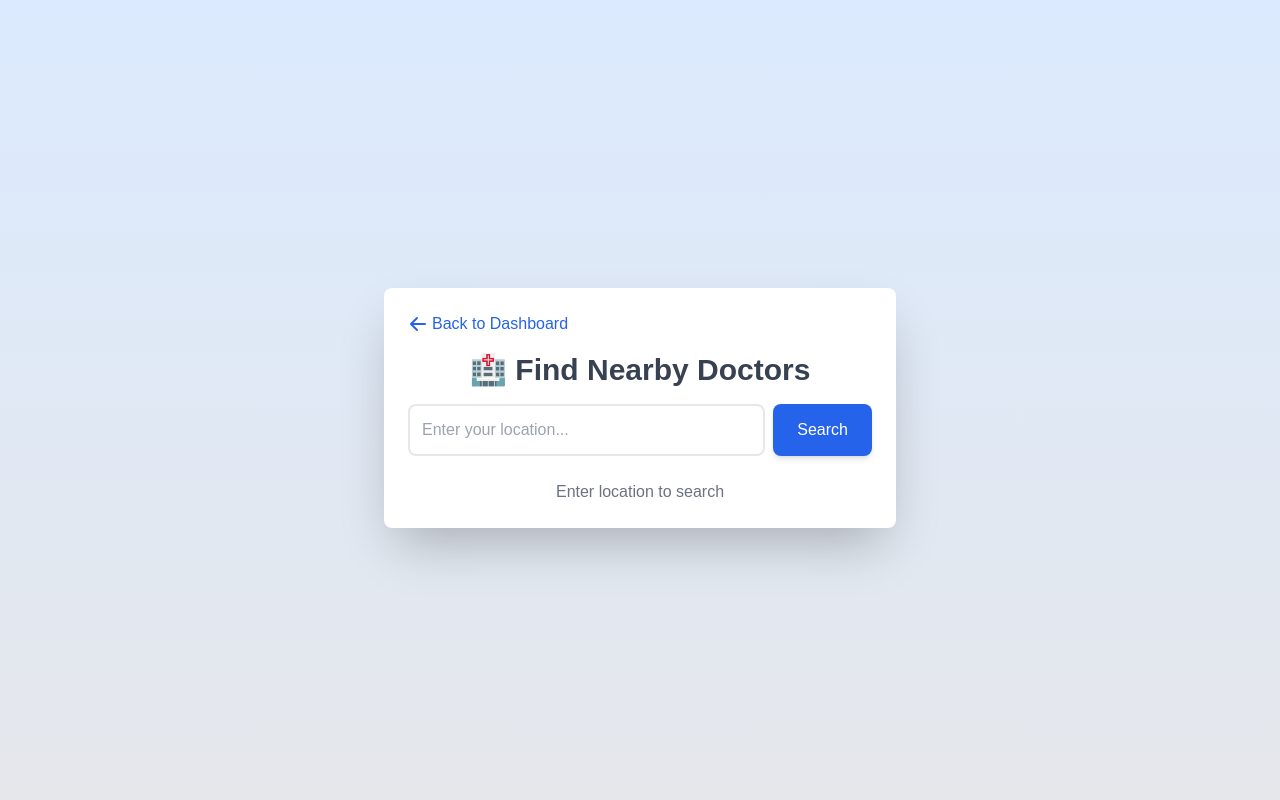
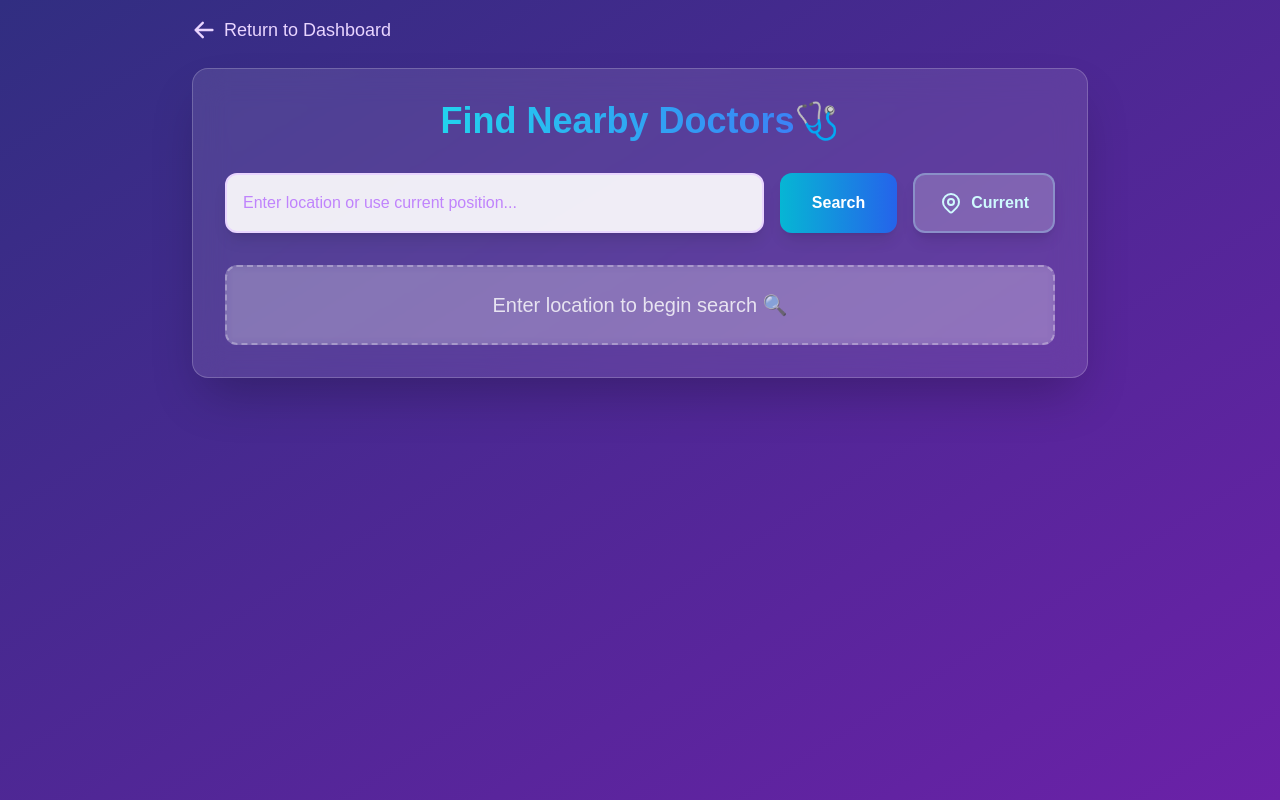
Before and after one commit to Aryaj07/Disease_Pred, a Next.js app in the folder frontend/: page /nearby-doctor in a window 1280 px wide. Built offline with nearby package versions, Linux system fonts and the light colour scheme.

Commit message:
Update page.tsx
Added Nearby Doctor page with Current location functionality

```diff
--- a/frontend/src/app/(main)/nearby-doctor/page.tsx
+++ b/frontend/src/app/(main)/nearby-doctor/page.tsx
@@ -10,10 +10,16 @@ export default function NearbyDoctorsPage() {
   const [doctors, setDoctors] = useState<doctor[]>([]);
   const [error, setError] = useState("");
 
-  const fetchNearbyDoctors = async () => {
+  const fetchNearbyDoctors = async (providedLocation?: string) => {
+    const loc = providedLocation || location;
+    if (!loc) {
+      setError("Please enter a location or use your current location");
+      return;
+    }
+
     try {
       const response = await axios.get(
-        `http://127.0.0.1:8000/api/nearby-doctors/?location=${location}`
+        `http://127.0.0.1:8000/api/nearby-doctors/?location=${loc}`
       );
 
       const doctorsData = Array.isArray(response.data) ? response.data : [response.data];
@@ -34,6 +40,25 @@ export default function NearbyDoctorsPage() {
     }
   };
 
+  const handleUseCurrentLocation = () => {
+    if (!navigator.geolocation) {
+      setError("Geolocation is not supported by your browser");
+      return;
+    }
+
+    navigator.geolocation.getCurrentPosition(
+      (position) => {
+        const { latitude, longitude } = position.coords;
+        const locationStr = `${latitude},${longitude}`;
+        setLocation(locationStr);
+        fetchNearbyDoctors(locationStr);
+      },
+      (error) => {
+        setError("Unable to retrieve your location. Please enter manually.");
+      }
+    );
+  };
+
   const formatDistance = (meters: number) => {
     if (meters >= 1000) {
       return `${(meters / 1000).toFixed(1)} km`;
@@ -42,18 +67,16 @@ export default function NearbyDoctorsPage() {
   };
 
   return (
-    <div className="min-h-screen bg-gradient-to-b from-blue-100 to-gray-200 flex items-center justify-center p-4 pb-0 relative">
-      <div className="absolute inset-0 bg-gradient-to-b from-blue-100 to-gray-200 animate-gradient-slide"></div>
-      <div className="bg-white rounded-lg shadow-2xl p-6 w-full max-w-lg relative z-10 transition-shadow duration-300 hover:shadow-3xl">
+    <div className="min-h-screen bg-gradient-to-br from-indigo-900 to-purple-800 flex flex-col items-center justify-start p-4 pb-0">
+      <div className="w-full max-w-4xl space-y-6">
         {/* Back to Dashboard Button */}
-        <div className="mb-4 flex justify-start">
         <button
           onClick={() => router.push("/dashboard")}
-            className="flex items-center text-blue-600 hover:text-blue-800 transition-colors"
+          className="group flex items-center text-purple-200 hover:text-white transition-colors duration-200"
         >
           <svg
             xmlns="http://www.w3.org/2000/svg"
-              className="h-5 w-5 mr-1"
+            className="h-6 w-6 mr-2 group-hover:-translate-x-1 transition-transform"
             viewBox="0 0 20 20"
             fill="currentColor"
           >
@@ -63,51 +86,84 @@ export default function NearbyDoctorsPage() {
               clipRule="evenodd"
             />
           </svg>
-            Back to Dashboard
+          <span className="text-lg font-medium">Return to Dashboard</span>
         </button>
-        </div>
 
-        <h1 className="text-3xl font-semibold text-gray-700 mb-4 text-center">
-          🏥 Find Nearby Doctors
+        <div className="bg-white/10 backdrop-blur-lg rounded-2xl p-8 shadow-2xl border border-white/20">
+          <h1 className="text-4xl font-bold text-center text-white mb-8">
+            <span className="bg-gradient-to-r from-cyan-400 to-blue-500 text-transparent bg-clip-text">
+              Find Nearby Doctors
+            </span>
+            🩺
           </h1>
 
-        <div className="flex gap-2">
+          <div className="flex flex-col md:flex-row gap-4 w-full">
             <input
               type="text"
-            placeholder="Enter your location..."
+              placeholder="Enter location or use current position..."
               value={location}
               onChange={(e) => setLocation(e.target.value)}
-            className="w-full p-3 border-2 border-gray-200 rounded-lg bg-white focus:outline-none focus:border-blue-400 focus:ring-2 focus:ring-blue-200 transition-all duration-300"
+              className="flex-1 p-4 rounded-xl bg-white/90 backdrop-blur-sm border-2 border-purple-200 focus:border-cyan-400 focus:ring-4 focus:ring-cyan-100 shadow-lg text-gray-800 placeholder-purple-400 transition-all duration-300"
             />
+
+            <div className="flex gap-4 w-full md:w-auto">
               <button
-            onClick={fetchNearbyDoctors}
-            className="px-6 py-3 text-white bg-blue-600 rounded-lg shadow-md hover:bg-blue-700 focus:outline-none focus:ring-4 focus:ring-blue-300 transition-all duration-300"
+                onClick={() => fetchNearbyDoctors()}
+                className="flex-1 px-8 py-4 bg-gradient-to-r from-cyan-500 to-blue-600 hover:from-cyan-400 hover:to-blue-500 text-white font-semibold rounded-xl shadow-lg hover:shadow-2xl transition-all duration-300 transform hover:scale-105"
               >
                 Search
               </button>
+              <button
+                onClick={handleUseCurrentLocation}
+                className="px-6 py-4 bg-white/20 hover:bg-white/30 border-2 border-cyan-200/30 text-cyan-100 font-semibold rounded-xl shadow-lg hover:shadow-2xl transition-all duration-300 flex items-center justify-center"
+              >
+                <svg
+                  xmlns="http://www.w3.org/2000/svg"
+                  className="h-6 w-6 mr-2"
+                  fill="none"
+                  viewBox="0 0 24 24"
+                  stroke="currentColor"
+                  strokeWidth={2}
+                >
+                  <path
+                    strokeLinecap="round"
+                    strokeLinejoin="round"
+                    d="M17.657 16.657L13.414 20.9a1.998 1.998 0 01-2.827 0l-4.244-4.243a8 8 0 1111.314 0z"
+                  />
+                  <path
+                    strokeLinecap="round"
+                    strokeLinejoin="round"
+                    d="M15 11a3 3 0 11-6 0 3 3 0 016 0z"
+                  />
+                </svg>
+                Current
+              </button>
+            </div>
           </div>
 
           {error && (
-          <div className="mt-4 text-red-500 text-center">{error}</div>
+            <div className="mt-6 p-4 bg-red-100/90 border-2 border-red-300 rounded-xl text-red-700 font-medium text-center backdrop-blur-sm animate-pulse-fast">
+              {error}
+            </div>
           )}
 
           {doctors.length > 0 ? (
-          <div className="mt-6 space-y-4">
-            <h2 className="text-2xl font-semibold text-gray-700 mb-2">
-              Nearby Doctors ({doctors.length})
+            <div className="mt-8 space-y-4">
+              <h2 className="text-2xl font-bold text-white mb-4">
+                Found {doctors.length} Nearby Doctor{doctors.length > 1 ? 's' : ''}
               </h2>
-            <div className="space-y-3">
+              <div className="grid gap-4 md:grid-cols-2 lg:grid-cols-3">
                 {doctors.map((doctor, index) => (
                   <div
                     key={index}
-                  className="p-4 bg-gray-50 rounded-lg border border-gray-200 hover:bg-gray-100 transition-colors duration-200"
+                    className="group p-6 bg-white/95 backdrop-blur-sm rounded-xl border-2 border-purple-100 hover:border-cyan-300 shadow-lg hover:shadow-2xl transition-all duration-300 hover:-translate-y-1"
                   >
-                  <div className="flex justify-between items-start">
+                    <div className="flex flex-col justify-between h-full">
                       <div>
-                      <h3 className="text-lg font-medium text-gray-800">
+                        <h3 className="text-xl font-semibold text-gray-800 mb-2">
                           {doctor.name}
                         </h3>
-                      <p className="text-sm text-gray-600 mt-1">
+                        <p className="text-sm font-medium text-cyan-600">
                           {formatDistance(doctor.distance_meters)} away
                         </p>
                       </div>
@@ -115,18 +171,20 @@ export default function NearbyDoctorsPage() {
                         href={doctor.google_maps_link}
                         target="_blank"
                         rel="noopener noreferrer"
-                      className="ml-4 inline-flex items-center text-blue-600 hover:text-blue-800 transition-colors duration-200"
+                        className="mt-4 inline-flex items-center text-blue-600 hover:text-blue-800 transition-colors duration-200 group/link"
                       >
-                      <span className="sr-only">Open in Google Maps</span>
+                        <span className="font-medium group-hover/link:underline">
+                          View on Map
+                        </span>
                         <svg
                           xmlns="http://www.w3.org/2000/svg"
-                        className="h-5 w-5"
+                          className="h-5 w-5 ml-2"
                           viewBox="0 0 20 20"
                           fill="currentColor"
                         >
                           <path
                             fillRule="evenodd"
-                          d="M12 1.586l-4 4v12.828l4-4V1.586zM3.707 3.293a1 1 0 00-1.414 1.414l3 3a1 1 0 001.414-1.414l-3-3z"
+                            d="M12.586 4.586a2 2 0 112.828 2.828l-3 3a2 2 0 01-2.828 0 1 1 0 00-1.414 1.414 4 4 0 005.656 0l3-3a4 4 0 00-5.656-5.656l-1.5 1.5a1 1 0 101.414 1.414l1.5-1.5zm-5 5a2 2 0 012.828 0 1 1 0 101.414-1.414 4 4 0 00-5.656 0l-3 3a4 4 0 105.656 5.656l1.5-1.5a1 1 0 10-1.414-1.414l-1.5 1.5a2 2 0 11-2.828-2.828l3-3z"
                             clipRule="evenodd"
                           />
                         </svg>
@@ -137,11 +195,16 @@ export default function NearbyDoctorsPage() {
               </div>
             </div>
           ) : (
-          <div className="mt-6 text-gray-500 text-center">
-            {location ? "No doctors found in this area" : "Enter location to search"}
+            <div className="mt-8 p-6 bg-white/20 backdrop-blur-sm rounded-xl border-2 border-dashed border-white/30 text-center">
+              <p className="text-xl text-white/80">
+                {location
+                  ? "No doctors found in this area 🌐"
+                  : "Enter location to begin search 🔍"}
+              </p>
             </div>
           )}
         </div>
       </div>
-  );
+    </div>
+)
 }
```
Lines whose indentation alone changed are shown as unchanged.
